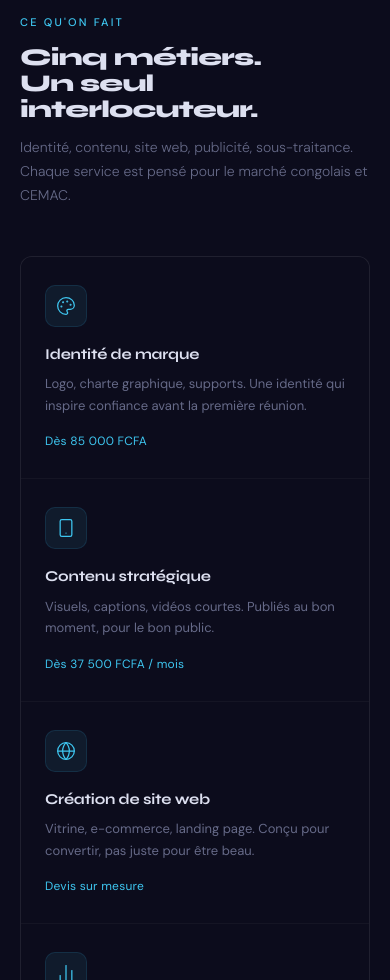
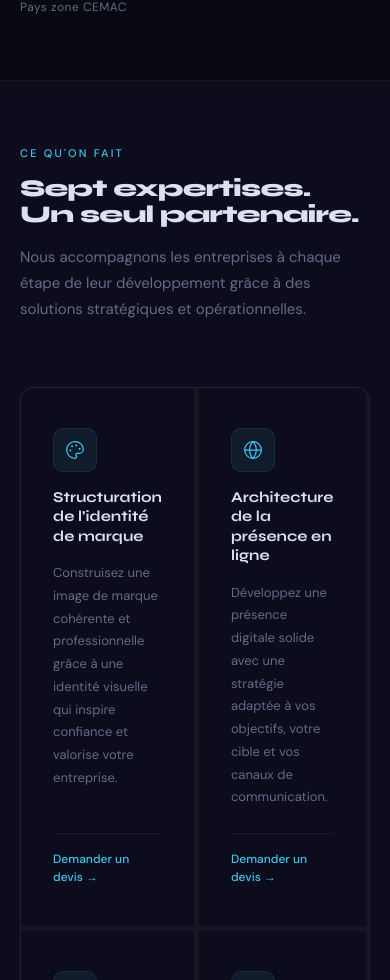
Before and after one commit to Developpeur-07/ibc-congo, a Next.js app: page / in a window 390 px wide. Shown: the part 1020-2000 px from the top of the page. Built offline with nearby package versions, Linux system fonts and the light colour scheme.

Commit message:
feat: refonte Services 7 expertises + formules sans prix + CTA WhatsApp par formule + responsive + Ajouter les liens WhatsApp pour les devis

```diff
--- a/app/components/APropos.js
+++ b/app/components/APropos.js
@@ -64,7 +64,7 @@ export default function APropos() {
                 background: 'rgba(62,198,240,0.04)'
               }}>
                 <p style={{ fontSize: '14px', color: '#DDE0F0', lineHeight: 1.7, fontStyle: 'italic' }}>
-                  &ldquo;Structurer. Digitaliser. Faire rayonner vos PME.&rdquo;
+                  &ldquo;Votre partenaire en structuration et developpement digital..&rdquo;
                 </p>
                 <div style={{ fontSize: '12px', color: '#3EC6F0', marginTop: '8px' }}>
                   — Medhy Noble Jonathan Loubath
--- a/app/components/Hero.js
+++ b/app/components/Hero.js
@@ -51,8 +51,7 @@ export default function Hero() {
             fontSize: '15px', color: '#666A88', lineHeight: 1.75,
             maxWidth: '480px', marginBottom: '40px', fontWeight: 300
           }}>
-            I.B Congo structure l&apos;identité et la présence digitale des PME congolaises.
-            De la charte graphique aux campagnes Meta Ads — on s&apos;occupe de tout.
+           I.B Congo est un cabinet de structuration et de sous-traitance digitale qui accompagne les entreprises dans leur développement. De la stratégie à l’exécution, nous intervenons en communication, création de sites web, publicité digitale, mise à disposition de compétences et sous-traitance en marque blanche pour accélérer votre croissance.
           </p>
 
           {/* CTAs */}
--- a/app/components/Services.js
+++ b/app/components/Services.js
@@ -1,62 +1,209 @@
-'use client';
+// Services.tsx
+"use client";
 
-import RevealWrapper from './RevealWrapper';
-import { Palette, Smartphone, Globe, BarChart2, Megaphone, Handshake } from 'lucide-react';
+import RevealWrapper from "./RevealWrapper";
+import {
+  Palette,
+  Globe,
+  FileText,
+  Monitor,
+  Megaphone,
+  Handshake,
+  Users,
+} from "lucide-react";
 
 const services = [
-  { ico: Palette, titre: 'Identité de marque', desc: 'Logo, charte graphique, supports. Une identité qui inspire confiance avant la première réunion.', prix: 'Dès 85 000 FCFA' },
-  { ico: Smartphone, titre: 'Contenu stratégique', desc: 'Visuels, captions, vidéos courtes. Publiés au bon moment, pour le bon public.', prix: 'Dès 37 500 FCFA / mois' },
-  { ico: Globe, titre: 'Création de site web', desc: 'Vitrine, e-commerce, landing page. Conçu pour convertir, pas juste pour être beau.', prix: 'Devis sur mesure' },
-  { ico: BarChart2, titre: 'Présence digitale', desc: "Audit, stratégie, plan d'action. On cartographie votre situation avant de recommander.", prix: 'Dès 29 500 FCFA' },
-  { ico: Megaphone, titre: 'Campagnes Meta Ads', desc: 'Facebook et Instagram. Ciblage précis, budget maîtrisé, résultats mesurables.', prix: 'Dès 45 000 FCFA / mois' },
-  { ico: Handshake, titre: 'Sous-traitance digitale', desc: 'Production en marque blanche pour agences partenaires. Délais tenus, qualité garantie.', prix: 'Dès 3 000 FCFA / contenu' },
+  {
+    ico: Palette,
+    titre: "Structuration de l’identité de marque",
+    desc: "Construisez une image de marque cohérente et professionnelle grâce à une identité visuelle qui inspire confiance et valorise votre entreprise.",
+  },
+  {
+    ico: Globe,
+    titre: "Architecture de la présence en ligne",
+    desc: "Développez une présence digitale solide avec une stratégie adaptée à vos objectifs, votre cible et vos canaux de communication.",
+  },
+  {
+    ico: FileText,
+    titre: "Production de contenu stratégique",
+    desc: "Créez des contenus qui renforcent votre visibilité, engagent votre audience et soutiennent vos objectifs commerciaux.",
+  },
+  {
+    ico: Monitor,
+    titre: "Création de sites web",
+    desc: "Concevez un site web moderne, performant et optimisé pour présenter votre activité et convertir vos visiteurs en clients.",
+  },
+  {
+    ico: Megaphone,
+    titre: "Gestion de campagnes publicitaires",
+    desc: "Augmentez votre visibilité et générez des prospects grâce à des campagnes publicitaires performantes sur Meta et d’autres plateformes.",
+  },
+  {
+    ico: Handshake,
+    titre: "Sous-traitance en marque blanche",
+    desc: "Confiez-nous la réalisation de vos prestations digitales. Nous intervenons sous votre marque, en toute confidentialité.",
+  },
+  {
+    ico: Users,
+    titre: "Mise à disposition de compétences digitales",
+    desc: "Renforcez vos équipes avec des profils qualifiés : Community Manager, Graphiste, Social Media Manager, Monteur vidéo ou Rédacteur.",
+  },
 ];
+
+const WA_URL =
+  "https://wa.me/242068305918?text=Bonjour%20I.B%20Congo%2C%20je%20souhaite%20un%20devis%20pour%20";
 
 export default function Services() {
   return (
-    <section id="services" className="section-pad" style={{ background: '#0C0C1C' }}>
+    <section
+      id="services"
+      className="section-pad"
+      style={{ background: "#0C0C1C" }}
+    >
       <div className="wrap">
-
         <RevealWrapper>
-          <div style={{ marginBottom: '48px' }}>
+          <div style={{ marginBottom: 64 }}>
             <div className="section-label">Ce qu&apos;on fait</div>
-            <h2 style={{
-              fontSize: 'clamp(24px, 4vw, 42px)', fontWeight: 800,
-              letterSpacing: '-0.8px', lineHeight: 1.08, marginBottom: '14px'
-            }}>
-              Cinq métiers.<br />Un seul interlocuteur.
+            <h2
+              style={{
+                fontSize: "clamp(24px,4vw,42px)",
+                fontWeight: 800,
+                letterSpacing: "-0.8px",
+                lineHeight: 1.08,
+                marginBottom: 16,
+              }}
+            >
+              Sept expertises.
+              <br />
+              Un seul partenaire.
             </h2>
-            <p style={{ fontSize: '14px', color: '#666A88', lineHeight: 1.7, maxWidth: '460px', fontWeight: 300 }}>
-              Identité, contenu, site web, publicité, sous-traitance. Chaque service est pensé pour le marché congolais et CEMAC.
+            <p
+              style={{
+                fontSize: 15,
+                color: "#666A88",
+                lineHeight: 1.75,
+                maxWidth: 520,
+              }}
+            >
+              Nous accompagnons les entreprises à chaque étape de leur
+              développement grâce à des solutions stratégiques et
+              opérationnelles.
             </p>
           </div>
         </RevealWrapper>
 
         <RevealWrapper delay={100}>
-          <div className="grid-3" style={{ border: '1px solid rgba(255,255,255,0.05)', borderRadius: '12px', overflow: 'hidden', gap: '1px', background: 'rgba(255,255,255,0.04)' }}>
-            {services.map(({ ico: Icon, titre, desc, prix }) => (
-              <div key={titre}
-                style={{ background: '#0C0C1C', padding: '28px 24px', transition: 'background 0.25s', cursor: 'default' }}
-                onMouseEnter={e => e.currentTarget.style.background = '#111130'}
-                onMouseLeave={e => e.currentTarget.style.background = '#0C0C1C'}>
-                <div style={{
-                  width: '42px', height: '42px', borderRadius: '10px',
-                  background: 'rgba(62,198,240,0.08)', border: '1px solid rgba(62,198,240,0.12)',
-                  display: 'flex', alignItems: 'center', justifyContent: 'center',
-                  marginBottom: '16px', flexShrink: 0
-                }}>
+          <div
+            className="svc-grid"
+            style={{
+              display: "grid",
+              gridTemplateColumns: "repeat(3,1fr)",
+              gap: 5,
+              background: "rgba(255,255,255,.04)",
+              border: "1px solid rgba(255,255,255,.05)",
+              borderRadius: 14,
+              overflow: "hidden",
+            }}
+          >
+            {services.map(({ ico: Icon, titre, desc }, i) => (
+              <div
+                key={titre}
+                style={{
+                  background: "#0C0C1C",
+                  padding: "40px 32px",
+                  display: "flex",
+                  flexDirection: "column",
+                  gap: 16,
+                  transition: "background .25s",
+                  gridColumn:
+                    i === services.length - 1 && services.length % 3 === 1
+                      ? "span 3"
+                      : "span 1",
+                }}
+                onMouseEnter={(e) =>
+                  (e.currentTarget.style.background = "#111130")
+                }
+                onMouseLeave={(e) =>
+                  (e.currentTarget.style.background = "#0C0C1C")
+                }
+              >
+                <div
+                  style={{
+                    width: 44,
+                    height: 44,
+                    borderRadius: 10,
+                    background: "rgba(62,198,240,.08)",
+                    border: "1px solid rgba(62,198,240,.12)",
+                    display: "flex",
+                    alignItems: "center",
+                    justifyContent: "center",
+                  }}
+                >
                   <Icon size={20} color="#3EC6F0" strokeWidth={1.5} />
                 </div>
-                <h3 style={{ fontSize: '15px', fontWeight: 700, marginBottom: '8px', letterSpacing: '-0.2px' }}>
+
+                <h3
+                  style={{
+                    fontSize: 15,
+                    fontWeight: 700,
+                    color: "#DDE0F0",
+                    lineHeight: 1.3,
+                  }}
+                >
                   {titre}
                 </h3>
-                <p style={{ fontSize: '13px', color: '#666A88', lineHeight: 1.65 }}>{desc}</p>
-                <div style={{ fontSize: '12px', color: '#3EC6F0', marginTop: '16px', letterSpacing: '0.02em' }}>{prix}</div>
+
+                <p
+                  style={{
+                    fontSize: 13,
+                    color: "#666A88",
+                    lineHeight: 1.75,
+                    flexGrow: 1,
+                  }}
+                >
+                  {desc}
+                </p>
+
+                <a
+                  href={`${WA_URL}${encodeURIComponent(titre)}`}
+                  target="_blank"
+                  rel="noopener noreferrer"
+                  style={{
+                    display: "inline-flex",
+                    alignItems: "center",
+                    gap: 6,
+                    marginTop: 8,
+                    paddingTop: 16,
+                    borderTop: "1px solid rgba(255,255,255,.05)",
+                    color: "#3EC6F0",
+                    textDecoration: "none",
+                    fontSize: 12,
+                    fontWeight: 500,
+                    width: "fit-content",
+                    transition: "color .2s",
+                  }}
+                  onMouseEnter={(e) =>
+                    (e.currentTarget.style.color = "#F07A20")
+                  }
+                  onMouseLeave={(e) =>
+                    (e.currentTarget.style.color = "#3EC6F0")
+                  }
+                >
+                  Demander un devis →
+                </a>
               </div>
             ))}
           </div>
         </RevealWrapper>
 
+        <style>{`
+          @media (max-width:767px){
+            #services .svc-grid{grid-template-columns:1fr!important;}
+          }
+          @media (min-width:768px) and (max-width:1023px){
+            #services .svc-grid{grid-template-columns:repeat(2,1fr)!important;}
+          }
+        `}</style>
       </div>
     </section>
   );
--- a/app/components/Tarifs.js
+++ b/app/components/Tarifs.js
@@ -2,26 +2,29 @@
 
 import RevealWrapper from './RevealWrapper';
 
-const plans = [
+const formules = [
   {
-    nom: 'Essentiel',
-    prix: '37 500',
-    desc: 'Pour publier avec régularité sans se disperser.',
-    items: ['8 visuels par mois', 'Captions rédigées', 'Livraison continue', '1 révision incluse'],
+    nom: 'Communication & Visibilité',
+    desc: 'Pour développer votre présence en ligne et renforcer votre image de marque.',
+    items: ['Gestion des réseaux sociaux', 'Création de contenus', 'Identité visuelle', 'Calendrier éditorial'],
+    cta: 'Demander un devis',
+    wa: 'Bonjour I.B Congo, je souhaite un devis pour la formule Communication & Visibilité.',
     featured: false,
   },
   {
-    nom: 'Standard',
-    prix: '75 000',
-    desc: "Volume et diversité pour une présence qui s'impose.",
-    items: ['12 visuels par mois', 'Captions rédigées', '1 vidéo courte incluse', '2 révisions incluses'],
+    nom: 'Stratégie & Développement',
+    desc: 'Pour structurer votre communication et accélérer votre croissance.',
+    items: ['Audit stratégique', 'Stratégie digitale', 'Acquisition client', 'Développement commercial'],
+    cta: 'Échanger avec un conseiller',
+    wa: 'Bonjour I.B Congo, je souhaite échanger avec un conseiller concernant la formule Stratégie & Développement.',
     featured: true,
   },
   {
-    nom: 'Premium',
-    prix: '112 500',
-    desc: 'Stratégie complète pour dominer votre marché local.',
-    items: ['16 visuels par mois', '2 vidéos courtes', 'Stratégie éditoriale', 'Révisions illimitées'],
+    nom: 'Sous-traitance en marque blanche',
+    desc: 'Développez votre activité sans recruter. Nous réalisons vos prestations digitales en toute confidentialité.',
+    items: ['Création de sites web', 'Community Management', 'Design graphique', 'Rédaction de contenus', 'Campagnes Meta Ads', 'Livraison sous votre identité'],
+    cta: 'Demander un partenariat',
+    wa: 'Bonjour I.B Congo, je souhaite discuter d\'un partenariat de sous-traitance en marque blanche.',
     featured: false,
   },
 ];
@@ -33,59 +36,99 @@ export default function Tarifs() {
 
         <RevealWrapper>
           <div style={{ marginBottom: '48px' }}>
-            <div className="section-label">Production de contenu</div>
+            <div className="section-label">Nos formules</div>
             <h2 style={{
               fontSize: 'clamp(24px, 4vw, 42px)', fontWeight: 800,
-              letterSpacing: '-0.8px', lineHeight: 1.08, marginBottom: '14px'
+              letterSpacing: '-0.8px', lineHeight: 1.08, marginBottom: '16px'
             }}>
-              Des formules claires.<br />Sans mauvaise surprise.
+              Des solutions adaptées<br />à vos besoins.
             </h2>
-            <p style={{ fontSize: '14px', color: '#666A88', lineHeight: 1.7, maxWidth: '460px', fontWeight: 300 }}>
-              Choisissez selon votre rythme. Vous montez en formule quand vous êtes prêt.
+            <p style={{ fontSize: '15px', color: '#666A88', lineHeight: 1.75, maxWidth: '520px', fontWeight: 300 }}>
+              Choisissez les services qui correspondent à vos objectifs. Nous construisons une offre sur mesure selon vos priorités et votre budget.
             </p>
           </div>
         </RevealWrapper>
 
         <RevealWrapper delay={100}>
           <div className="grid-3">
-            {plans.map(({ nom, prix, desc, items, featured }) => (
+            {formules.map(({ nom, desc, items, cta, wa, featured }) => (
               <div key={nom} style={{
                 background: featured ? 'rgba(26,31,110,0.22)' : '#0C0C1C',
                 border: `1px solid ${featured ? 'rgba(62,198,240,0.28)' : 'rgba(255,255,255,0.06)'}`,
-                borderRadius: '12px', padding: '28px 24px',
+                borderRadius: '14px',
+                padding: '36px 28px',
                 position: 'relative',
+                display: 'flex',
+                flexDirection: 'column',
+                gap: '20px',
               }}>
+
                 {featured && (
                   <div style={{
                     position: 'absolute', top: '-11px', left: '50%', transform: 'translateX(-50%)',
                     background: '#3EC6F0', color: '#080810',
-                    fontSize: '10px', fontWeight: 700, padding: '3px 12px',
+                    fontSize: '10px', fontWeight: 700, padding: '3px 14px',
                     borderRadius: '100px', letterSpacing: '0.08em', whiteSpace: 'nowrap'
                   }}>
-                    LE PLUS CHOISI
+                    LE PLUS DEMANDÉ
                   </div>
                 )}
-                <div style={{ fontSize: '11px', textTransform: 'uppercase', letterSpacing: '0.12em', color: '#666A88', marginBottom: '10px' }}>
-                  {nom}
+
+                {/* Header */}
+                <div>
+                  <h3 style={{
+                    fontFamily: 'var(--font-syne)', fontSize: '17px', fontWeight: 800,
+                    letterSpacing: '-0.3px', lineHeight: 1.2, color: '#DDE0F0',
+                    marginBottom: '10px'
+                  }}>
+                    {nom}
+                  </h3>
+                  <p style={{ fontSize: '13px', color: '#666A88', lineHeight: 1.65 }}>
+                    {desc}
+                  </p>
                 </div>
-                <div style={{ fontFamily: 'var(--font-syne)', fontSize: 'clamp(26px, 4vw, 34px)', fontWeight: 800, letterSpacing: '-1px', color: '#DDE0F0' }}>
-                  {prix} <span style={{ fontSize: '13px', fontWeight: 400, color: '#666A88' }}>FCFA/mois</span>
-                </div>
-                <div style={{ fontSize: '13px', color: '#666A88', margin: '10px 0 20px', lineHeight: 1.6 }}>
-                  {desc}
-                </div>
-                <ul style={{ listStyle: 'none' }}>
+
+                {/* Items */}
+                <ul style={{ listStyle: 'none', display: 'flex', flexDirection: 'column', gap: '10px', flexGrow: 1 }}>
                   {items.map(item => (
                     <li key={item} style={{
-                      fontSize: '13px', color: '#666A88',
-                      padding: '7px 0', borderBottom: '1px solid rgba(255,255,255,0.04)',
-                      display: 'flex', alignItems: 'center', gap: '8px'
+                      display: 'flex', alignItems: 'center', gap: '10px',
+                      fontSize: '13px', color: '#8B8FAA',
+                      paddingBottom: '10px',
+                      borderBottom: '1px solid rgba(255,255,255,0.04)'
                     }}>
-                      <span style={{ color: '#3EC6F0', fontSize: '11px', flexShrink: 0 }}>✓</span>
+                      <span style={{
+                        width: '18px', height: '18px', borderRadius: '50%',
+                        background: 'rgba(62,198,240,0.1)',
+                        display: 'flex', alignItems: 'center', justifyContent: 'center',
+                        flexShrink: 0, fontSize: '10px', color: '#3EC6F0'
+                      }}>✓</span>
                       {item}
                     </li>
                   ))}
                 </ul>
+
+                {/* CTA */}
+
+                <a
+                  href={`https://wa.me/242068305918?text=${encodeURIComponent(wa)}`}
+                  target="_blank"
+                  rel="noopener noreferrer"
+                  style={{
+                    display: 'block', textAlign: 'center',
+                    padding: '13px 20px', borderRadius: '8px',
+                    fontSize: '13px', fontWeight: 600,
+                    textDecoration: 'none', transition: 'opacity 0.2s',
+                    background: featured ? '#3EC6F0' : 'transparent',
+                    color: featured ? '#080810' : '#3EC6F0',
+                    border: featured ? 'none' : '1px solid rgba(62,198,240,0.35)',
+                    marginTop: '4px',
+                  }}
+                  onMouseEnter={e => e.currentTarget.style.opacity = '0.85'}
+                  onMouseLeave={e => e.currentTarget.style.opacity = '1'}>
+                  {cta} →
+                </a>
+
               </div>
             ))}
           </div>
--- a/package.json
+++ b/package.json
@@ -16,6 +16,8 @@
   },
   "devDependencies": {
     "@tailwindcss/postcss": "^4",
+    "@types/node": "26.1.1",
+    "@types/react": "19.2.17",
     "eslint": "^9",
     "eslint-config-next": "16.2.10",
     "tailwindcss": "^4"
```
Also changed, not shown: app/components/Formation.js (+132 -59 lines), tsconfig.json (added, +37 -0 lines), app/components/Services2.js (added), 1 other file (tests, documents, lock files or other folders).
